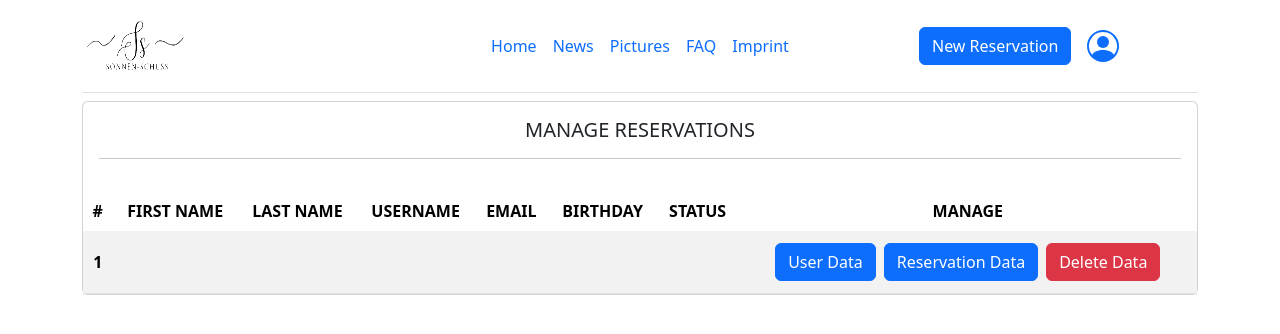
After one commit to hamulicemir/WEB_WS2024-PHP, a PHP site: page /reservationlist.php in a window 1280 px wide. The commit adds this page. Shown: the top 334 px of the page. Run offline with PHP 8.4, Linux system fonts and the light colour scheme; the visitor is signed in with stand-in values (Sample User, id 1); tables that the repository leaves empty or names only in its code hold one stand-in row (values such as "Sample post"); data that the repository does not hold is empty.

Commit message:
added reservation side and fixed issues

```diff
--- /dev/null
+++ b/Projekt/reservationlist.php
@@ -0,0 +1,122 @@
+<?php
+if (session_status() === PHP_SESSION_NONE) {
+    session_start();
+}
+include './inc/dbconnection.php';
+include './inc/functions.php';
+if (!isset($_SESSION['loggedin']) || $_SESSION['loggedin'] !== true) {
+    header('location: login.php');
+    exit;
+}
+if (!$conn) {
+    die("Database Connection Failed: " . mysqli_connect_error());
+}
+
+$stmt = $conn->prepare("SELECT Reservation_ID, User_ID, Room_ID, Start_Date, End_Date, Status, Breakfast, Parking, Pets FROM Reservation");
+$stmt->execute();
+$result = $stmt->get_result();
+?>
+
+<!DOCTYPE html>
+<html lang="de">
+
+<head>
+    <meta charset="UTF-8">
+    <meta name="viewport" content="width=device-width, initial-scale=1.0">
+    <link href="https://cdn.jsdelivr.net/npm/bootstrap@5.3.3/dist/css/bootstrap.min.css" rel="stylesheet"
+        integrity="sha384-QWTKZyjpPEjISv5WaRU9OFeRpok6YctnYmDr5pNlyT2bRjXh0JMhjY6hW+ALEwIH" crossorigin="anonymous">
+    <link href="./picture.stylesheet.css" rel="stylesheet" />
+    <title>Pictures</title>
+</head>
+
+<body>
+    <?php include './inc/nav.php'; ?>
+    <div class="container">
+        <div class="row">
+            <div class="col-md-12">
+                <div class="card">
+                    <div class="card-body">
+                        <h5 class="card-title text-uppercase mb-0 text-center">Manage Reservations</h5>
+                        <hr>
+                    </div>
+                    <div class="table-responsive">
+                        <table class="table user-table mb-0 table-striped">
+                            <thead class="thead-dark">
+                                <tr>
+                                    <th scope="col" class="border-0 text-uppercase font-medium pl-4 text-center">#</th>
+                                    <th scope="col" class="border-0 text-uppercase font-medium text-center">First Name
+                                    </th>
+                                    <th scope="col" class="border-0 text-uppercase font-medium text-center">Last Name
+                                    </th>
+                                    <th scope="col" class="border-0 text-uppercase font-medium text-center">Username
+                                    </th>
+                                    <th scope="col" class="border-0 text-uppercase font-medium text-center">Email</th>
+                                    <th scope="col" class="border-0 text-uppercase font-medium text-center">Birthday
+                                    </th>
+                                    <th scope="col" class="border-0 text-uppercase font-medium text-center">Status</th>
+                                    <th scope="col" class="border-0 text-uppercase font-medium text-center">Manage</th>
+                                </tr>
+                            </thead>
+                            <tbody>
+                                <?php
+                                while ($row = $result->fetch_assoc()) {
+                                    echo "<tr class='text-center'>";
+                                    echo "<td class='align-middle fw-bold'>" . htmlspecialchars($row['User_ID']) . "</td>";
+                                    echo "<td class='align-middle fw-bold'>" . htmlspecialchars($row['Firstname']) . "</td>";
+                                    echo "<td class='align-middle fw-bold'>" . htmlspecialchars($row['Lastname']) . "</td>";
+                                    echo "<td class='align-middle'>" . htmlspecialchars($row['Username']) . "</td>";
+                                    echo "<td class='align-middle'>" . htmlspecialchars($row['Email']) . "</td>";
+                                    echo "<td class='align-middle'>" . htmlspecialchars($row['Birthday']) . "</td>";
+                                    echo "<td class='align-middle'>" . htmlspecialchars($row['status_user']) . "</td>";
+                                    echo "<td class='align-middle'>";
+                                    echo "<a href='user_management.php?id=" . htmlspecialchars($row['User_ID']) . "' class='btn btn-primary m-1'>User Data</a>";
+                                    echo "<a href='reservation_management.php?id=" . htmlspecialchars($row['User_ID']) . "' class='btn btn-primary m-1'>Reservation Data</a>";
+                                    echo "<button class='btn btn-danger m-1' data-bs-toggle='modal' data-bs-target='#CheckDeleteModal' data-user-id='" . htmlspecialchars($row['User_ID']) . "'>Delete Data</button>";
+                                    echo "</td>";
+                                    echo "</tr>";
+                                }
+                                ?>
+                            </tbody>
+                        </table>
+                    </div>
+                </div>
+            </div>
+        </div>
+    </div>
+
+    <div class="modal fade" id="CheckDeleteModal" tabindex="-1" aria-labelledby="CheckDeleteModalLabel"
+        aria-hidden="true">
+        <div class="modal-dialog modal-dialog-centered">
+            <div class="modal-content">
+                <div class="modal-header">
+                    <h5 class="modal-title">Delete User?</h5>
+                    <button type="button" class="btn-close" data-bs-dismiss="modal" aria-label="Close"></button>
+                </div>
+                <div class="modal-body">
+                    Are you sure you want to delete this Reservation?
+                </div>
+                <div class="modal-footer">
+                    <button type="button" class="btn btn-secondary" data-bs-dismiss="modal">Close</button>
+                    <button type="button" id="confirmDeleteButton" class="btn btn-danger">Delete User</button>
+                </div>
+            </div>
+        </div>
+    </div>
+    <script>
+    document.addEventListener("DOMContentLoaded", function () {
+        document.querySelectorAll('button[data-bs-toggle="modal"]').forEach(function (button) {
+            button.addEventListener('click', function () {
+                var userId = this.getAttribute('data-user-id');
+                document.getElementById('confirmDeleteButton').setAttribute('data-user-id', userId);
+            });
+        });
+
+        document.getElementById('confirmDeleteButton').addEventListener('click', function () {
+            var userId = this.getAttribute('data-user-id');
+            window.location.href = 'user_delete.php?id=' + userId;
+        });
+    });
+</script>
+</body>
+
+</html>
```
Also changed, not shown: Projekt/Login.php (+33 -24 lines), Projekt/usersettings.php (+8 -1 lines).
